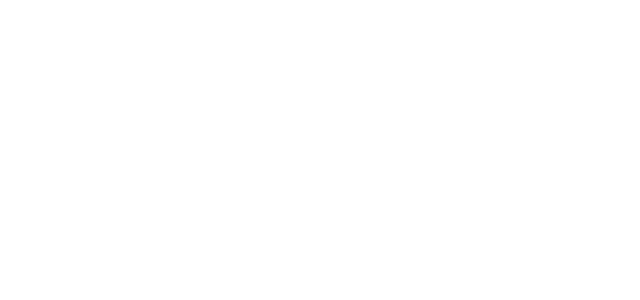
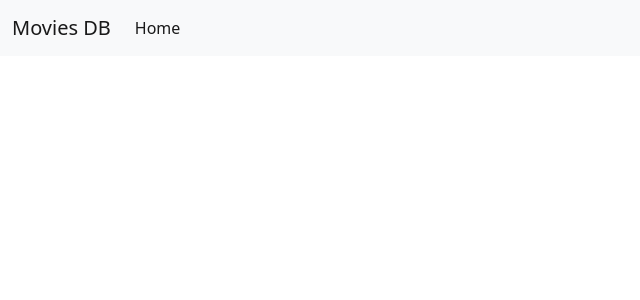
Before and after one commit to m3allimm4a4/movies-db, an Angular app in the folder movies-db-ui/: page / in a window 1280 px wide. Shown: the top 300 px of the page, without its empty margins (0-640 px from the left). Built offline with nearby package versions, Linux system fonts and the light colour scheme.

Commit message:
add navbar and home components

```diff
--- a/movies-db-ui/src/app/app-routing.module.ts
+++ b/movies-db-ui/src/app/app-routing.module.ts
@@ -1,7 +1,18 @@
 import { NgModule } from '@angular/core';
 import { RouterModule, Routes } from '@angular/router';
 
-const routes: Routes = [];
+const routes: Routes = [
+  {
+    path: '',
+    pathMatch: 'full',
+    loadChildren: () => import('./home/home.module').then(m => m.HomeModule),
+  },
+  {
+    path: '**',
+    pathMatch: 'full',
+    redirectTo: '/',
+  },
+];
 
 @NgModule({
   imports: [RouterModule.forRoot(routes)],
--- a/movies-db-ui/src/app/app.component.html
+++ b/movies-db-ui/src/app/app.component.html
@@ -0,0 +1,2 @@
+<app-navbar></app-navbar>
+<router-outlet></router-outlet>
--- a/movies-db-ui/src/app/app.module.ts
+++ b/movies-db-ui/src/app/app.module.ts
@@ -1,14 +1,15 @@
+import { HttpClient, HttpClientModule } from '@angular/common/http';
 import { APP_INITIALIZER, NgModule } from '@angular/core';
 import { BrowserModule } from '@angular/platform-browser';
-import { HttpClient, HttpClientModule } from '@angular/common/http';
 import { NgbModule } from '@ng-bootstrap/ng-bootstrap';
 import { AppConfigService } from './app-config-service/app-config.service';
 import { appInitializeFactory } from './app-initialize-factory';
 import { AppRoutingModule } from './app-routing.module';
 import { AppComponent } from './app.component';
+import { NavbarComponent } from './navbar/navbar.component';
 
 @NgModule({
-  declarations: [AppComponent],
+  declarations: [AppComponent, NavbarComponent],
   imports: [BrowserModule, AppRoutingModule, HttpClientModule, NgbModule],
   providers: [
     {
--- /dev/null
+++ b/movies-db-ui/src/app/home/home.component.html
@@ -0,0 +1 @@
+<div class="container-fluid"></div>
--- /dev/null
+++ b/movies-db-ui/src/app/navbar/navbar.component.html
@@ -0,0 +1,22 @@
+<nav class="navbar navbar-expand-md navbar-light bg-light">
+  <div class="container-fluid">
+    <span class="navbar-brand">Movies DB</span>
+    <button
+      class="navbar-toggler"
+      type="button"
+      aria-controls="navbarContent"
+      [attr.aria-expanded]="!collapsed"
+      aria-label="Toggle navigation"
+      (click)="collapsed = !collapsed">
+      <span class="navbar-toggler-icon"></span>
+    </button>
+
+    <div class="navbar-collapse" [class.collapse]="collapsed" id="navbarContent">
+      <ul class="navbar-nav">
+        <li class="nav-item">
+          <a class="nav-link" role="button" routerLink="/" routerLinkActive="active"> Home </a>
+        </li>
+      </ul>
+    </div>
+  </div>
+</nav>
--- /dev/null
+++ b/movies-db-ui/src/app/navbar/navbar.component.ts
@@ -0,0 +1,10 @@
+import { Component } from '@angular/core';
+
+@Component({
+  selector: 'app-navbar',
+  templateUrl: './navbar.component.html',
+  styleUrls: ['./navbar.component.scss'],
+})
+export class NavbarComponent {
+  public collapsed = true;
+}
```
Also changed, not shown: movies-db-ui/src/app/home/home-routing.module.ts (added, +16 -0 lines), movies-db-ui/src/app/home/home.component.ts (added, +8 -0 lines), movies-db-ui/src/app/home/home.module.ts (added, +12 -0 lines), movies-db-ui/src/app/home/home.component.scss (added), movies-db-ui/src/app/navbar/navbar.component.scss (added), 2 other files (tests, documents, lock files or other folders).
